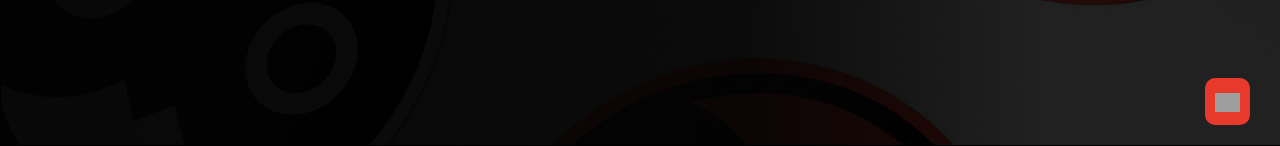
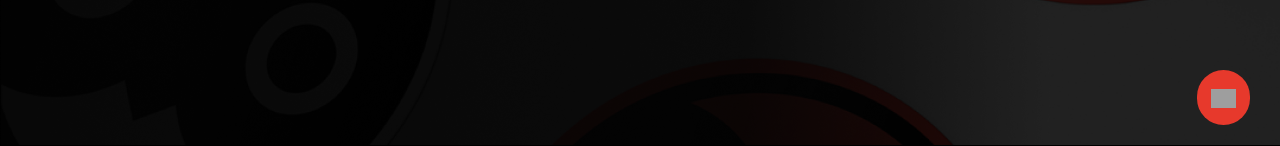
Before and after one commit to EdLoth/hugo-design, a React (Vite) app: page / in a window 1280 px wide. Shown: the part 655-801 px from the top of the page. Built offline with nearby package versions, Linux system fonts and the light colour scheme; grey boxes are pictures that could not be loaded.

Commit message:
Update Back.module.css

```diff
--- a/src/components/BackToTop/Back.module.css
+++ b/src/components/BackToTop/Back.module.css
@@ -8,8 +8,8 @@
     background-color: #E7392C; /* Set a background color */
     color: white; /* Text color */
     cursor: pointer; /* Add a mouse pointer on hover */
-    padding: 10px; /* Some padding */
-    border-radius: 10px; /* Rounded corners */
+    padding: 14px; /* Some padding */
+    border-radius: 100px; /* Rounded corners */
     font-size: 18px; /* Increase font size */
   }
 
```
